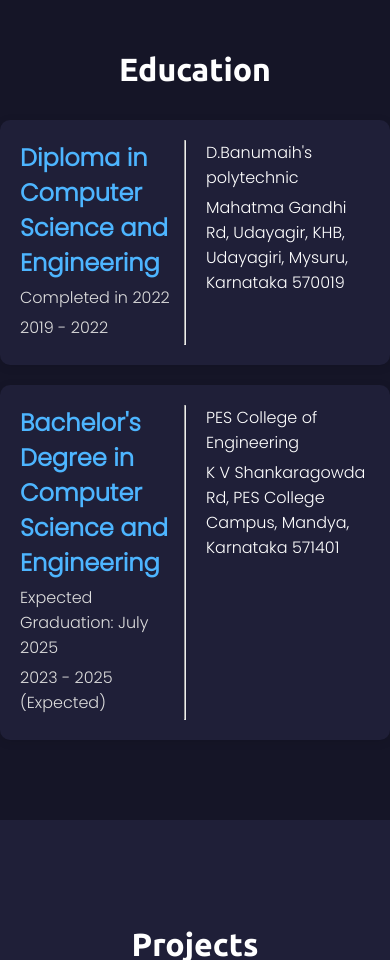
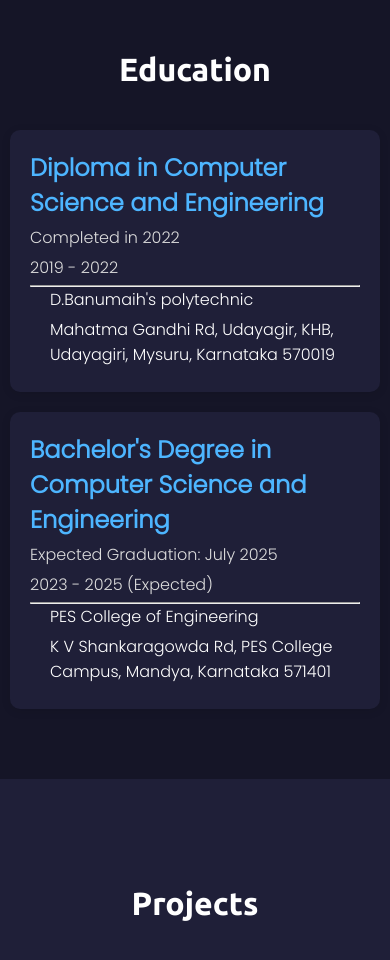
Before and after one commit to Mfaiz01/MyPortfolio, a plain HTML site: page index.html in a window 390 px wide. Shown: the part 1880-2840 px from the top of the page. Drawn offline with Linux system fonts and the light colour scheme.

Commit message:
fourth commit

```diff
--- a/styles.css
+++ b/styles.css
@@ -598,7 +598,6 @@ ul li a:hover {
 }
 
 /* Education Section Styles */
-
 #education {
     background-color: #151527;
     padding: 60px 0;
@@ -606,30 +605,17 @@ ul li a:hover {
 
 .milestones-container {
     display: flex;
-    justify-content: space-around;
     flex-wrap: wrap;
 }
 
 .milestone-item {
-    width: 100%;
+    width: calc(50% - 20px); /* Adjust width for responsiveness */
     background-color: #1f1f38;
     border-radius: 10px;
-    margin-bottom: 20px;
+    margin: 10px;
     padding: 20px;
-    display: flex;
     box-shadow: 0px 2px 10px rgba(0, 0, 0, 0.1);
     animation: fadeIn 0.5s ease-out forwards; /* Animation for fade-in effect */
-}
-
-@keyframes fadeIn {
-    from {
-        opacity: 0;
-        transform: translateY(-20px);
-    }
-    to {
-        opacity: 1;
-        transform: translateY(0);
-    }
 }
 
 .milestone-content {
@@ -679,9 +665,10 @@ ul li a:hover {
 
 @media (max-width: 768px) {
     .milestone-item {
-        width: 100%;
+        width: calc(100% - 20px); /* Adjust width for smaller screens */
     }
 }
+
 
 /* Contact Me Section */
 .form {
```
